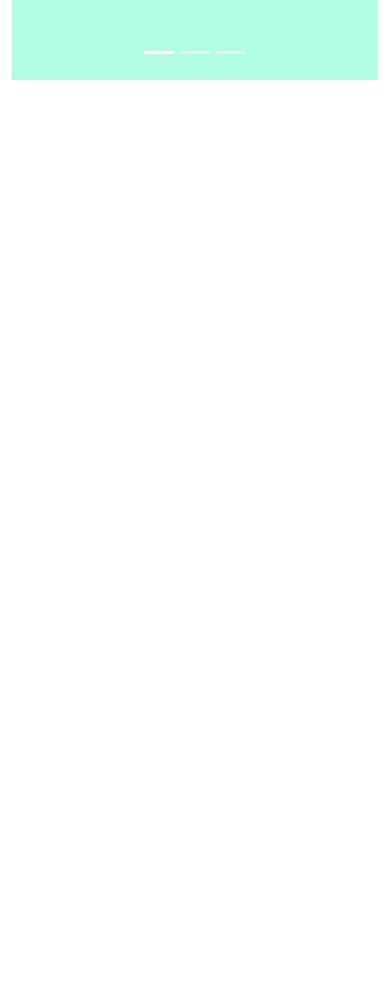
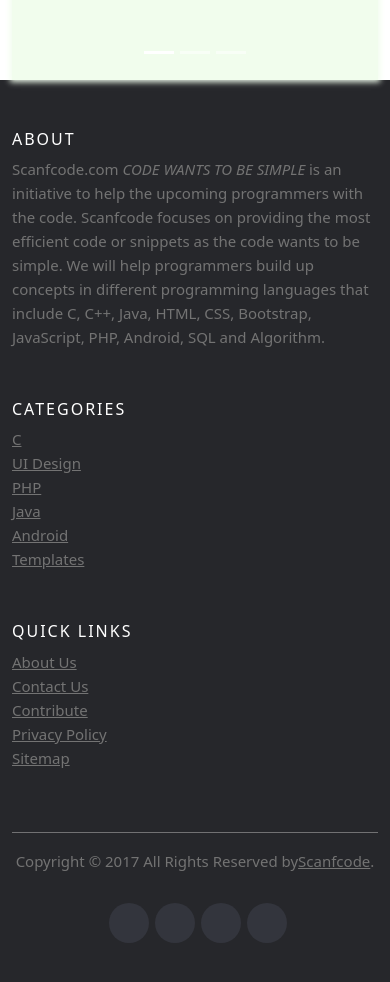
Before and after one commit to codyt11/wasabisushi, a React (Create React App) app: page / in a window 390 px wide. Shown: the part 940-1922 px from the top of the page. Before the commit the page ends 1020 px from the top, so only its background shows below. Built offline with nearby package versions, Linux system fonts and the light colour scheme.

Commit message:
added footer outline

```diff
--- a/src/App.js
+++ b/src/App.js
@@ -1,6 +1,7 @@
 import React from 'react';
 import Header from './components/Header';
 import Body from './components/Body';
+import Footer from './components/Footer'
 import 'bootstrap/dist/css/bootstrap.min.css';
 
 function App() {
@@ -8,6 +9,7 @@
     <div className="App">
       <Header/>
       <Body/>
+      <Footer/>
     </div>
   );
 }
--- a/src/components/Body.js
+++ b/src/components/Body.js
@@ -7,7 +7,6 @@
 function Body () {
     return(
         <Container className="contain">
-            <div className="text"><span>Sushi Done</span><br/><span>The</span><br/><span>Right Way</span></div>
         <Carousel className="carousel w-85 mx-auto">
 
       <Carousel.Item>
--- /dev/null
+++ b/src/components/Footer.js
@@ -0,0 +1,62 @@
+import React from "react";
+import './footer.css'
+
+
+function Footer () {
+    return (
+            <footer class="site-footer">
+      <div class="container">
+        <div class="row">
+          <div class="col-sm-12 col-md-6">
+            <h6>About</h6>
+            <p class="text-justify">Scanfcode.com <i>CODE WANTS TO BE SIMPLE </i> is an initiative  to help the upcoming programmers with the code. Scanfcode focuses on providing the most efficient code or snippets as the code wants to be simple. We will help programmers build up concepts in different programming languages that include C, C++, Java, HTML, CSS, Bootstrap, JavaScript, PHP, Android, SQL and Algorithm.</p>
+          </div>
+
+          <div class="col-xs-6 col-md-3">
+            <h6>Categories</h6>
+            <ul class="footer-links">
+              <li><a href="http://scanfcode.com/category/c-language/">C</a></li>
+              <li><a href="http://scanfcode.com/category/front-end-development/">UI Design</a></li>
+              <li><a href="http://scanfcode.com/category/back-end-development/">PHP</a></li>
+              <li><a href="http://scanfcode.com/category/java-programming-language/">Java</a></li>
+              <li><a href="http://scanfcode.com/category/android/">Android</a></li>
+              <li><a href="http://scanfcode.com/category/templates/">Templates</a></li>
+            </ul>
+          </div>
+
+          <div class="col-xs-6 col-md-3">
+            <h6>Quick Links</h6>
+            <ul class="footer-links">
+              <li><a href="http://scanfcode.com/about/">About Us</a></li>
+              <li><a href="http://scanfcode.com/contact/">Contact Us</a></li>
+              <li><a href="http://scanfcode.com/contribute-at-scanfcode/">Contribute</a></li>
+              <li><a href="http://scanfcode.com/privacy-policy/">Privacy Policy</a></li>
+              <li><a href="http://scanfcode.com/sitemap/">Sitemap</a></li>
+            </ul>
+          </div>
+        </div>
+        <hr/>
+      </div>
+      <div class="container">
+        <div class="row">
+          <div class="col-md-8 col-sm-6 col-xs-12">
+            <p class="copyright-text">Copyright &copy; 2017 All Rights Reserved by
+         <a href="#">Scanfcode</a>.
+            </p>
+          </div>
+
+          <div class="col-md-4 col-sm-6 col-xs-12">
+            <ul class="social-icons">
+              <li><a class="facebook" href="#"><i class="fa fa-facebook"></i></a></li>
+              <li><a class="twitter" href="#"><i class="fa fa-twitter"></i></a></li>
+              <li><a class="dribbble" href="#"><i class="fa fa-dribbble"></i></a></li>
+              <li><a class="linkedin" href="#"><i class="fa fa-linkedin"></i></a></li>
+            </ul>
+          </div>
+        </div>
+      </div>
+</footer>
+    )
+}
+
+export default Footer
--- /dev/null
+++ b/src/components/footer.css
@@ -0,0 +1,163 @@
+.site-footer
+{
+  background-color:#26272b;
+  padding:45px 0 20px;
+  font-size:15px;
+  line-height:24px;
+  color:#737373;
+}
+.site-footer hr
+{
+  border-top-color:#bbb;
+  opacity:0.5
+}
+.site-footer hr.small
+{
+  margin:20px 0
+}
+.site-footer h6
+{
+  color:#fff;
+  font-size:16px;
+  text-transform:uppercase;
+  margin-top:5px;
+  letter-spacing:2px
+}
+.site-footer a
+{
+  color:#737373;
+}
+.site-footer a:hover
+{
+  color:#3366cc;
+  text-decoration:none;
+}
+.footer-links
+{
+  padding-left:0;
+  list-style:none
+}
+.footer-links li
+{
+  display:block
+}
+.footer-links a
+{
+  color:#737373
+}
+.footer-links a:active,.footer-links a:focus,.footer-links a:hover
+{
+  color:#3366cc;
+  text-decoration:none;
+}
+.footer-links.inline li
+{
+  display:inline-block
+}
+.site-footer .social-icons
+{
+  text-align:right
+}
+.site-footer .social-icons a
+{
+  width:40px;
+  height:40px;
+  line-height:40px;
+  margin-left:6px;
+  margin-right:0;
+  border-radius:100%;
+  background-color:#33353d
+}
+.copyright-text
+{
+  margin:0
+}
+@media (max-width:991px)
+{
+  .site-footer [class^=col-]
+  {
+    margin-bottom:30px
+  }
+}
+@media (max-width:767px)
+{
+  .site-footer
+  {
+    padding-bottom:0
+  }
+  .site-footer .copyright-text,.site-footer .social-icons
+  {
+    text-align:center
+  }
+}
+.social-icons
+{
+  padding-left:0;
+  margin-bottom:0;
+  list-style:none
+}
+.social-icons li
+{
+  display:inline-block;
+  margin-bottom:4px
+}
+.social-icons li.title
+{
+  margin-right:15px;
+  text-transform:uppercase;
+  color:#96a2b2;
+  font-weight:700;
+  font-size:13px
+}
+.social-icons a{
+  background-color:#eceeef;
+  color:#818a91;
+  font-size:16px;
+  display:inline-block;
+  line-height:44px;
+  width:44px;
+  height:44px;
+  text-align:center;
+  margin-right:8px;
+  border-radius:100%;
+  -webkit-transition:all .2s linear;
+  -o-transition:all .2s linear;
+  transition:all .2s linear
+}
+.social-icons a:active,.social-icons a:focus,.social-icons a:hover
+{
+  color:#fff;
+  background-color:#29aafe
+}
+.social-icons.size-sm a
+{
+  line-height:34px;
+  height:34px;
+  width:34px;
+  font-size:14px
+}
+.social-icons a.facebook:hover
+{
+  background-color:#3b5998
+}
+.social-icons a.twitter:hover
+{
+  background-color:#00aced
+}
+.social-icons a.linkedin:hover
+{
+  background-color:#007bb6
+}
+.social-icons a.dribbble:hover
+{
+  background-color:#ea4c89
+}
+@media (max-width:767px)
+{
+  .social-icons li.title
+  {
+    display:block;
+    margin-right:0;
+    font-weight:600
+  }
+}
--- a/src/components/header.css
+++ b/src/components/header.css
@@ -1,5 +1,5 @@
 .navbar{
-    background-color: aquamarine;
+    background-color: #799973;
     padding-bottom: 100px !important;
 }
 .nav-items{
```
Also changed, not shown: src/components/body.css (+10 -2 lines).
